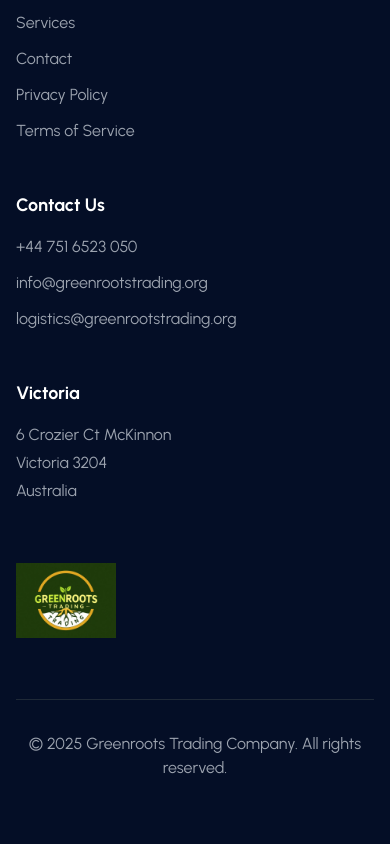
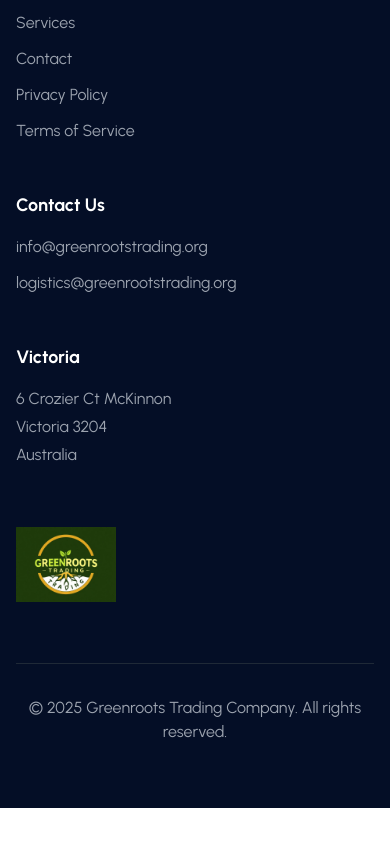
Before and after one commit to JoWinner/industy, a Next.js app: page / in a window 390 px wide. Shown: the part 8629-9473 px from the top of the page. After the commit the page ends 9437 px from the top, so only its background shows below. Built offline with nearby package versions, Linux system fonts and the light colour scheme.

Commit message:
update: removed phone number

```diff
--- a/components/footer.jsx
+++ b/components/footer.jsx
@@ -67,7 +67,6 @@ const Footer = () => {
           <div>
             <h3 className="footer-title">Contact Us</h3>
             <ul className="space-y-3 text-gray-400">
-              <li>+44 751 6523 050</li>
               <li>info@greenrootstrading.org</li>
               <li>logistics@greenrootstrading.org</li>
             </ul>
```
